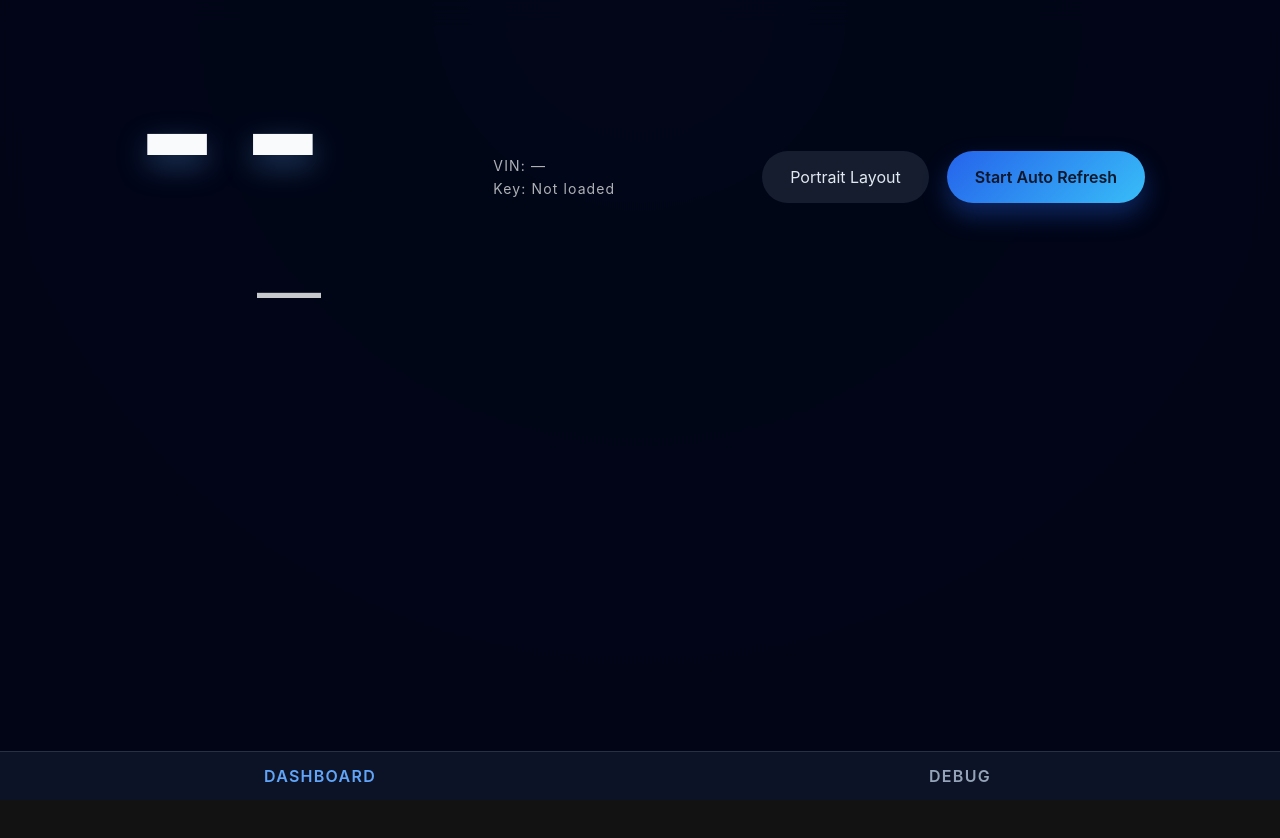
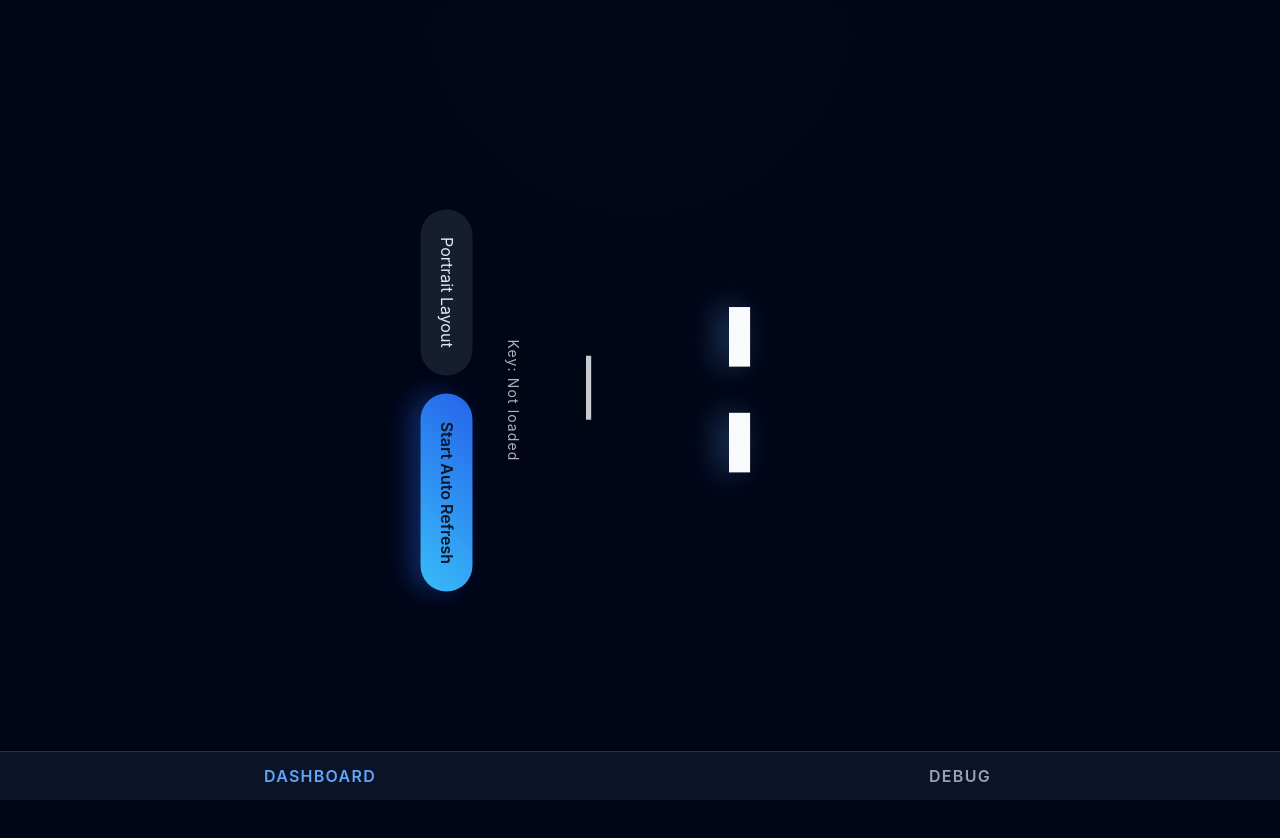
Before and after one commit to leonzdev/tsla-ble-dash, a website built with Vite: page index.html in a window 1280 px wide. Both pictures are taken after a click on the button "Landscape Layout". Before the commit the page ends 800 px from the top, so only its background shows below. Built offline with nearby package versions, Linux system fonts and the light colour scheme.

Commit message:
feat: improve dashboard layout toggle (#27)
Co-authored-by: leonzdev <leonzdev@leonz.dev>

```diff
--- a/src/app/styles.css
+++ b/src/app/styles.css
@@ -50,19 +50,32 @@ textarea {
 
 .tsla-dashboard.is-active {
   display: flex;
+  justify-content: center;
+  align-items: center;
+  text-align: center;
+  min-height: 100%;
+  overflow: hidden;
+}
+
+.tsla-dashboard__stage {
+  display: flex;
   flex-direction: column;
   justify-content: center;
   align-items: center;
   gap: 32px;
-  text-align: center;
-  min-height: 100%;
+  width: min(520px, 100%);
+  transition: transform 0.35s ease;
+  transform-origin: center center;
 }
 
 .tsla-dashboard--landscape.tsla-dashboard.is-active {
-  flex-direction: row;
-  align-items: center;
-  justify-content: space-evenly;
-  text-align: left;
+  min-height: 100vh;
+  padding: 16px;
+}
+
+.tsla-dashboard--landscape .tsla-dashboard__stage {
+  width: min(100vh, 100vw);
+  transform: rotate(90deg);
 }
 
 .tsla-dashboard__display {
@@ -70,10 +83,6 @@ textarea {
   flex-direction: column;
   align-items: center;
   gap: 12px;
-}
-
-.tsla-dashboard--landscape .tsla-dashboard__display {
-  align-items: flex-end;
 }
 
 .tsla-dashboard__speed {
--- a/src/app/ui/dashboard.ts
+++ b/src/app/ui/dashboard.ts
@@ -32,11 +32,9 @@ export function createDashboardPage(options: DashboardPageOptions = {}): Dashboa
 
   const status = document.createElement('div');
   status.className = 'tsla-dashboard__status';
-  const vinDisplay = document.createElement('div');
-  vinDisplay.className = 'tsla-dashboard__status-item';
   const keyDisplay = document.createElement('div');
   keyDisplay.className = 'tsla-dashboard__status-item';
-  status.append(vinDisplay, keyDisplay);
+  status.append(keyDisplay);
 
   const controls = document.createElement('div');
   controls.className = 'tsla-dashboard__controls';
@@ -48,7 +46,11 @@ export function createDashboardPage(options: DashboardPageOptions = {}): Dashboa
   autoRefreshButton.className = 'tsla-dashboard__button tsla-dashboard__button--primary';
   controls.append(orientationButton, autoRefreshButton);
 
-  page.append(display, status, controls);
+  const stage = document.createElement('div');
+  stage.className = 'tsla-dashboard__stage';
+  stage.append(display, status, controls);
+
+  page.append(stage);
 
   let isLandscape = false;
   let autoRefreshActive = false;
@@ -58,9 +60,18 @@ export function createDashboardPage(options: DashboardPageOptions = {}): Dashboa
     orientationButton.setAttribute('aria-pressed', isLandscape ? 'true' : 'false');
   };
 
+  const applyLandscapeState = () => {
+    page.classList.toggle('tsla-dashboard--landscape', isLandscape);
+    const nav = page.closest('.tsla-shell')?.querySelector<HTMLElement>('.tsla-nav');
+    if (nav) {
+      nav.hidden = isLandscape;
+      nav.toggleAttribute('aria-hidden', isLandscape);
+    }
+  };
+
   orientationButton.addEventListener('click', () => {
     isLandscape = !isLandscape;
-    page.classList.toggle('tsla-dashboard--landscape', isLandscape);
+    applyLandscapeState();
     updateOrientationButton();
   });
 
@@ -68,8 +79,8 @@ export function createDashboardPage(options: DashboardPageOptions = {}): Dashboa
     onAutoRefreshToggle();
   });
 
+  applyLandscapeState();
   updateOrientationButton();
-  setVinText(vinDisplay, null);
   setKeyText(keyDisplay, false);
   updateAutoRefreshButton(autoRefreshButton, autoRefreshActive);
 
@@ -77,8 +88,8 @@ export function createDashboardPage(options: DashboardPageOptions = {}): Dashboa
     key: 'dashboard',
     label: 'Dashboard',
     element: page,
-    setVin(value) {
-      setVinText(vinDisplay, value);
+    setVin() {
+      // VIN no longer displayed on dashboard; method kept for API consistency.
     },
     setKeyLoaded(hasKey) {
       setKeyText(keyDisplay, hasKey);
@@ -97,12 +108,16 @@ export function createDashboardPage(options: DashboardPageOptions = {}): Dashboa
   };
 }
 
-function setVinText(target: HTMLElement, value: string | null) {
-  target.textContent = value ? `VIN: ${value}` : 'VIN: —';
-}
-
 function setKeyText(target: HTMLElement, hasKey: boolean) {
-  target.textContent = hasKey ? 'Key: Loaded' : 'Key: Not loaded';
+  if (hasKey) {
+    target.textContent = '';
+    target.hidden = true;
+    target.removeAttribute('aria-live');
+  } else {
+    target.hidden = false;
+    target.textContent = 'Key: Not loaded';
+    target.setAttribute('aria-live', 'polite');
+  }
 }
 
 function updateAutoRefreshButton(button: HTMLButtonElement, active: boolean) {
```
